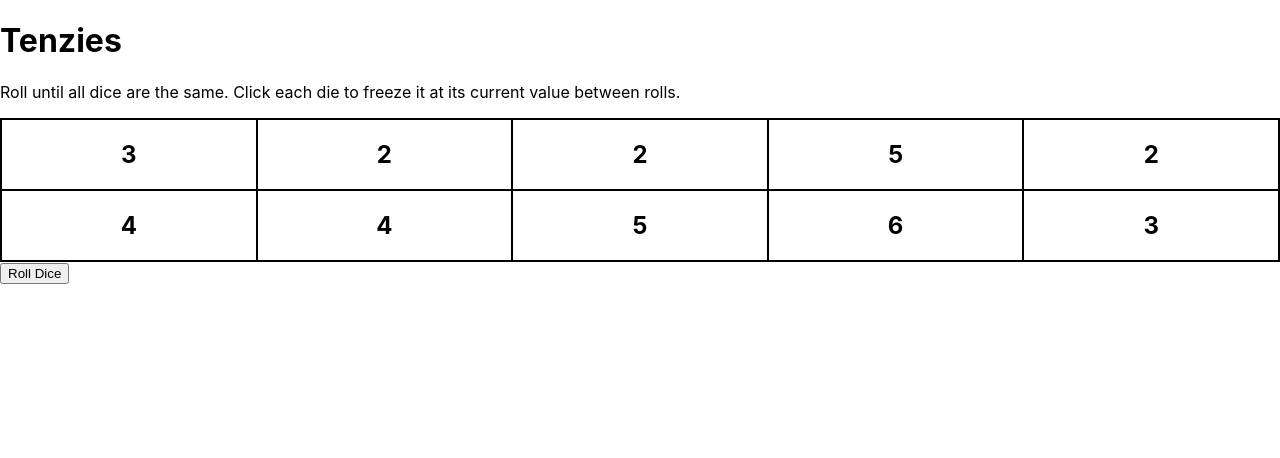
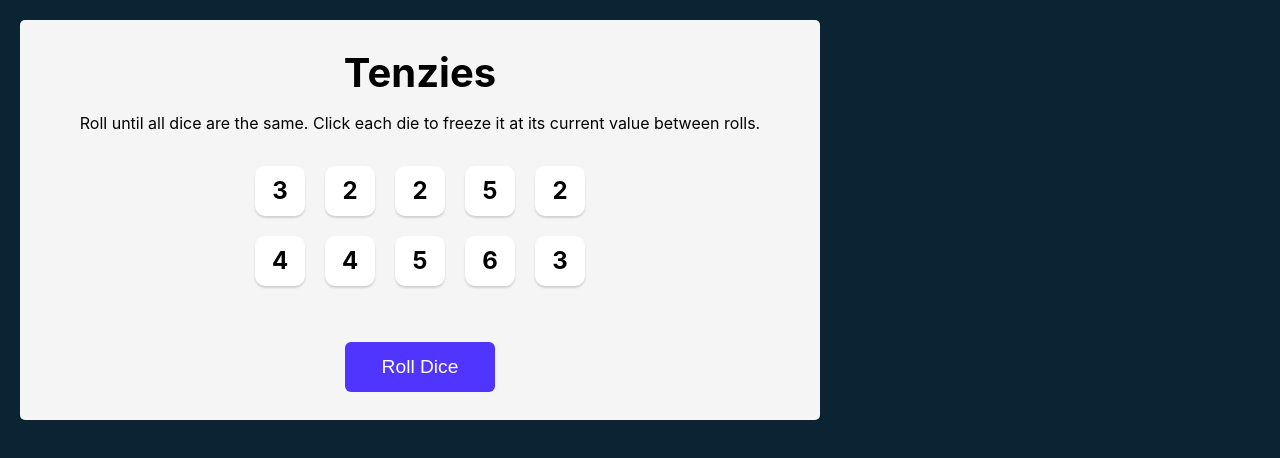
Before and after one commit to Aldo-Portillo-Frontend-Projects/Tenzies, a React (Create React App) app: page / in a window 1280 px wide. Shown: the top 458 px of the page. Built offline with nearby package versions, Linux system fonts and the light colour scheme.

Commit message:
Finish styling page

```diff
--- a/src/App.css
+++ b/src/App.css
@@ -1,13 +1,75 @@
-.dice-container{
-  border: 1px solid black;
+* {
+  box-sizing: border-box;
+}
+
+body {
+  margin: 0;
+  background-color: #0B2434;
+  padding: 20px;
+}
+
+.game-board {
+  background-color: #F5F5F5;
+  height: 400px;
+  max-width: 800px;
+  border-radius: 5px;
+  padding: 20px;
+  display: flex;
+  flex-direction: column;
+  justify-content: space-around;
+  align-items: center;
+}
+
+.title {
+  font-size: 40px;
+  margin: 0;
+}
+
+.instructions {
+  font-family: 'Inter', sans-serif;
+  font-weight: 400;
+  margin-top: 0;
+  text-align: center;
+}
+
+.dice-container {
   display: grid;
-  grid-template-columns: repeat(5, 1fr);
-  grid-template-rows: repeat(2, 1fr);
+  grid-template: auto auto / repeat(5, 1fr);
+  gap: 20px;
+  margin-bottom: 40px;
 }
 
 .dice-border {
-  border: 1px solid black;
+  height: 50px;
+  width: 50px;
+  box-shadow: 0px 2px 2px rgba(0, 0, 0, 0.15);
+  border-radius: 10px;
   display: flex;
   justify-content: center;
   align-items: center;
+  cursor: pointer;
 }
+
+.die-border > h2 {
+  font-size: 2rem;
+}
+
+button {
+  height: 50px;
+  width: 150px;
+  border: none;
+  border-radius: 6px;
+  background-color: #5035FF;
+  color: white;
+  font-size: 1.2rem;
+  font-family: 'Karla', sans-serif;
+  cursor: pointer;
+}
+
+button:focus {
+  outline: none;
+}
+
+button:active {
+  box-shadow: inset 5px 5px 10px -3px rgba(0, 0, 0, 0.7);
+}
```
